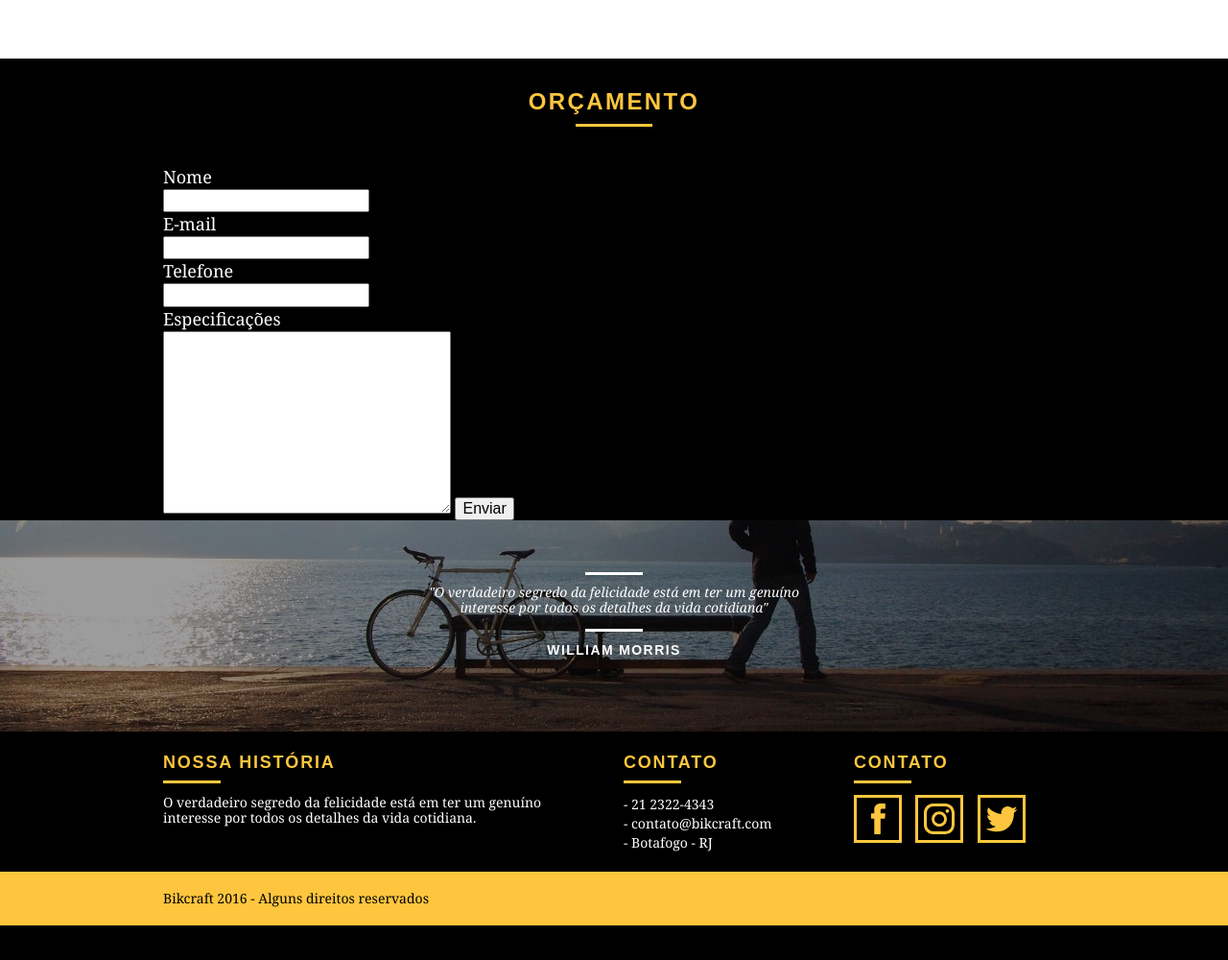
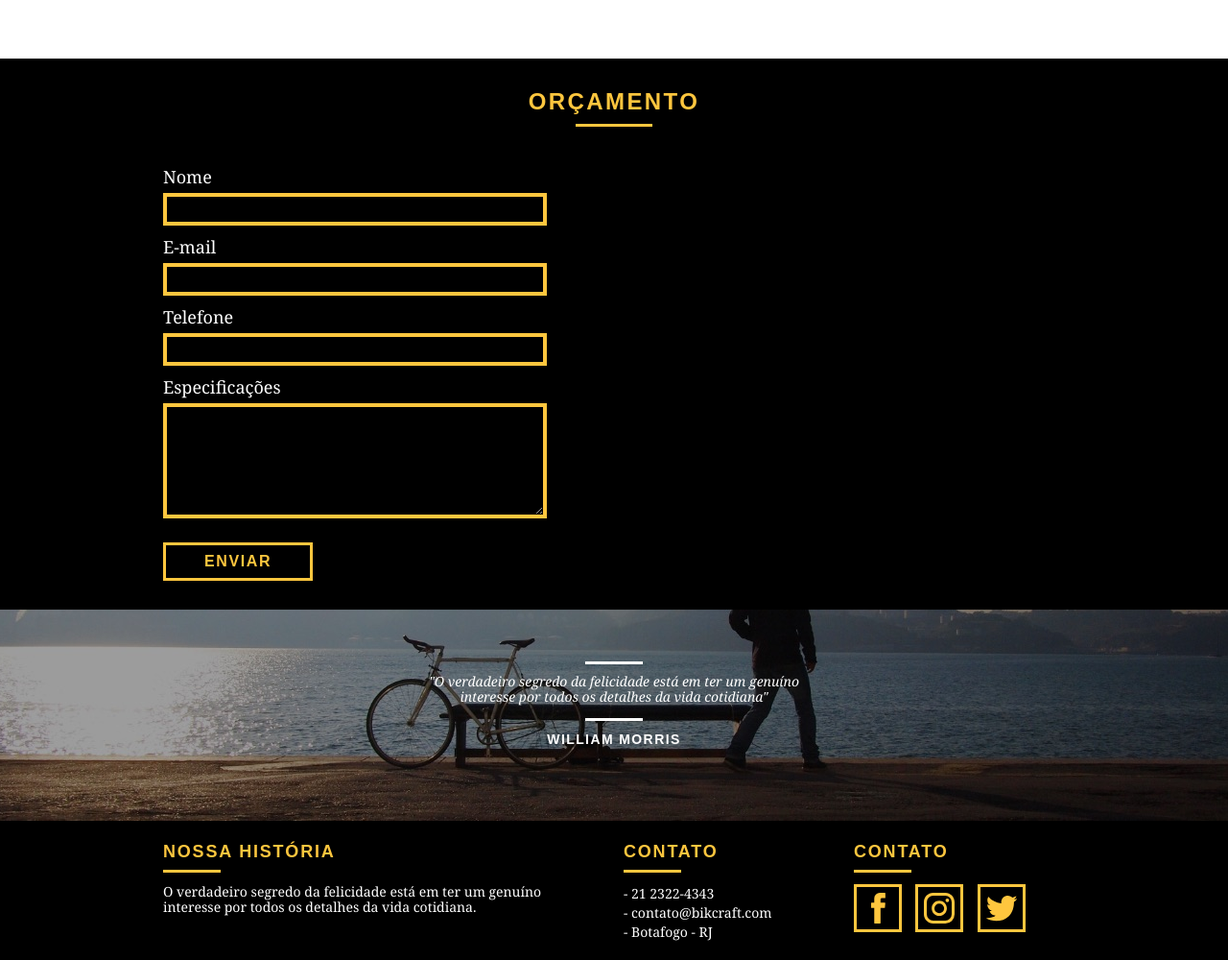
Before and after one commit to william-pereira/Curso-Web-Design-Origamid, a PHP site: page /produtos.html in a window 1280 px wide. Shown: the part 2220-3220 px from the top of the page at 96% size. Before the commit the page ends 3184 px from the top, so only its background shows below. Run offline with PHP 8.4, Linux system fonts and the light colour scheme.

Commit message:
mais ajustes no form

```diff
--- a/css/produtos.css
+++ b/css/produtos.css
@@ -85,6 +85,35 @@
   font-family: Georgia, "Times New Roman", Times, serif;
   font-size: 18px;
   line-height: 25px;
+  margin-bottom: 4px;
 }
 .form input {
+  display: block;
+  width: 100%;
+  border: 4px solid #fec63e;
+  background: none;
+  color: #fff;
+  margin-bottom: 10px;
+  padding: 5px 2px;
+  font-size: 14px;
+  outline: none;
+  font-family: Georgia, "Times New Roman", Times, serif;
 }
+.form textarea {
+  display: block;
+  width: 100%;
+  border: 4px solid #fec63e;
+  background: none;
+  color: #fff;
+  margin-bottom: 10px;
+  height: 120px;
+  padding: 5px 2px;
+  font-size: 14px;
+  outline: none;
+  font-family: Georgia, "Times New Roman", Times, serif;
+}
+.form button {
+  background: none;
+  margin: 15px 0 30px 0;
+  padding: 7px 40px;
+}
--- a/produtos.html
+++ b/produtos.html
@@ -113,7 +113,7 @@
 				<input type="text" id="telefone">
 				<label for="mensagem">Especificações</label>
 				<textarea name="" id="espec" cols="30" rows="10"></textarea>
-				<button type="submit">Enviar</button>
+				<button type="submit" class="btn">Enviar</button>
 			</form>
 			<div class="orcamento_dados grid-8">
 				<h3>Dados</h3>
```
